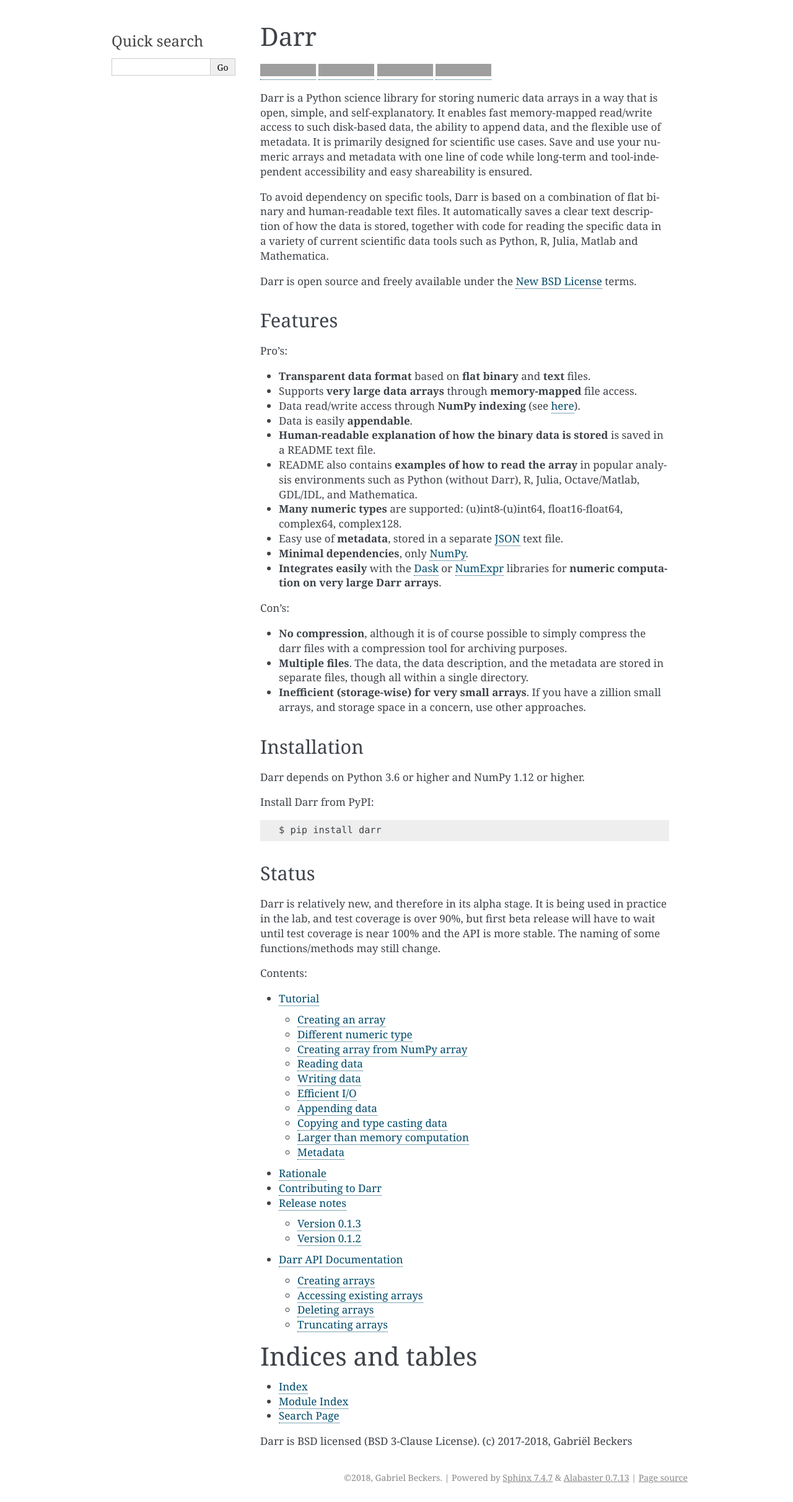
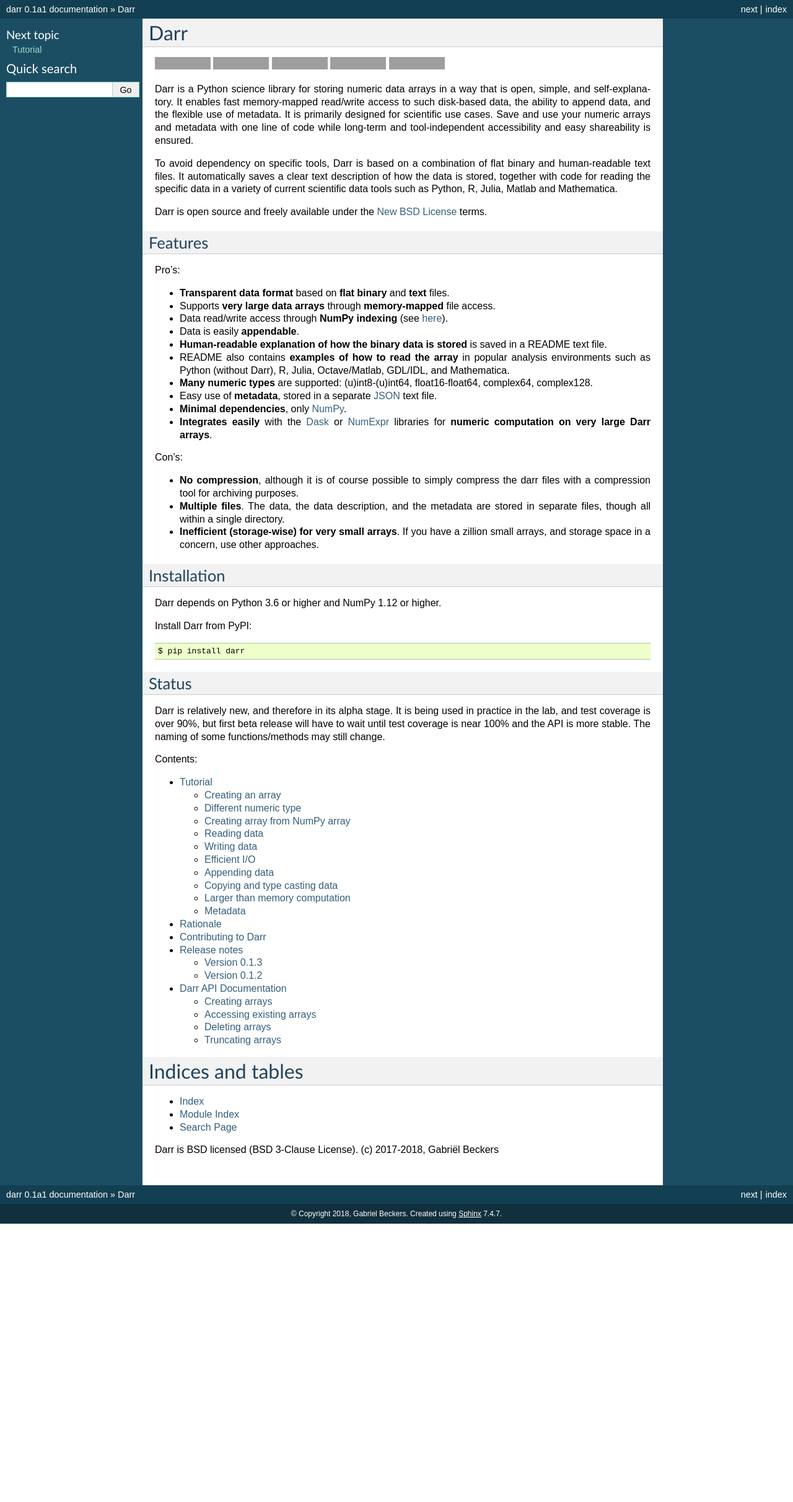
Before and after one commit to gbeckers/Darr, a Sphinx documentation site: the page built from docs/index.rst, in a window 1280 px wide. Shown: the whole page at 62% size. Built offline with Sphinx 7.4.7, drawn with Linux system fonts in a browser that asks for light colours; after the commit the page ends 1974 px from its top, so only the background shows below that; grey boxes are pictures that could not be loaded.

Commit message:
changed doc theme to default

```diff
--- a/README.rst
+++ b/README.rst
@@ -1,7 +1,7 @@
 Darr
 ====
 
-|Travis Status| |Appveyor Status| |PyPy version| |Coverage Status|
+|Travis Status| |Appveyor Status| |PyPy version| |Coverage Status| |Docs Status|
 
 
 Darr is a Python science library for storing numeric data arrays in a way
@@ -449,3 +449,5 @@
    :target: https://pypi.org/project/darr/
 .. |Coverage Status| image:: https://coveralls.io/repos/github/gbeckers/Darr/badge.svg?branch=master
    :target: https://coveralls.io/github/gbeckers/Darr?branch=master
+.. |Docs Status| image:: https://readthedocs.org/projects/darr/badge/?version=latest
+   :target: https://darr.readthedocs.io/en/latest/
--- a/docs/conf.py
+++ b/docs/conf.py
@@ -86,7 +86,7 @@
 # The theme to use for HTML and HTML Help pages.  See the documentation for
 # a list of builtin themes.
 #
-html_theme = 'alabaster'
+html_theme = 'default'
 
 # Theme options are theme-specific and customize the look and feel of a theme
 # further.  For a list of options available for each theme, see the
--- a/docs/index.rst
+++ b/docs/index.rst
@@ -6,7 +6,7 @@
 Darr
 ====
 
-|Travis Status| |Appveyor Status| |PyPy version| |Coverage Status|
+|Travis Status| |Appveyor Status| |PyPy version| |Coverage Status| |Docs Status|
 
 
 Darr is a Python science library for storing numeric data arrays in a way
@@ -110,6 +110,8 @@
    :target: https://pypi.org/project/darr/
 .. |Coverage Status| image:: https://coveralls.io/repos/github/gbeckers/Darr/badge.svg?branch=master
    :target: https://coveralls.io/github/gbeckers/Darr?branch=master
+.. |Docs Status| image:: https://readthedocs.org/projects/darr/badge/?version=latest
+   :target: https://darr.readthedocs.io/en/latest/
 
 Darr is BSD licensed (BSD 3-Clause License). (c) 2017-2018, Gabriël
 Beckers
```
